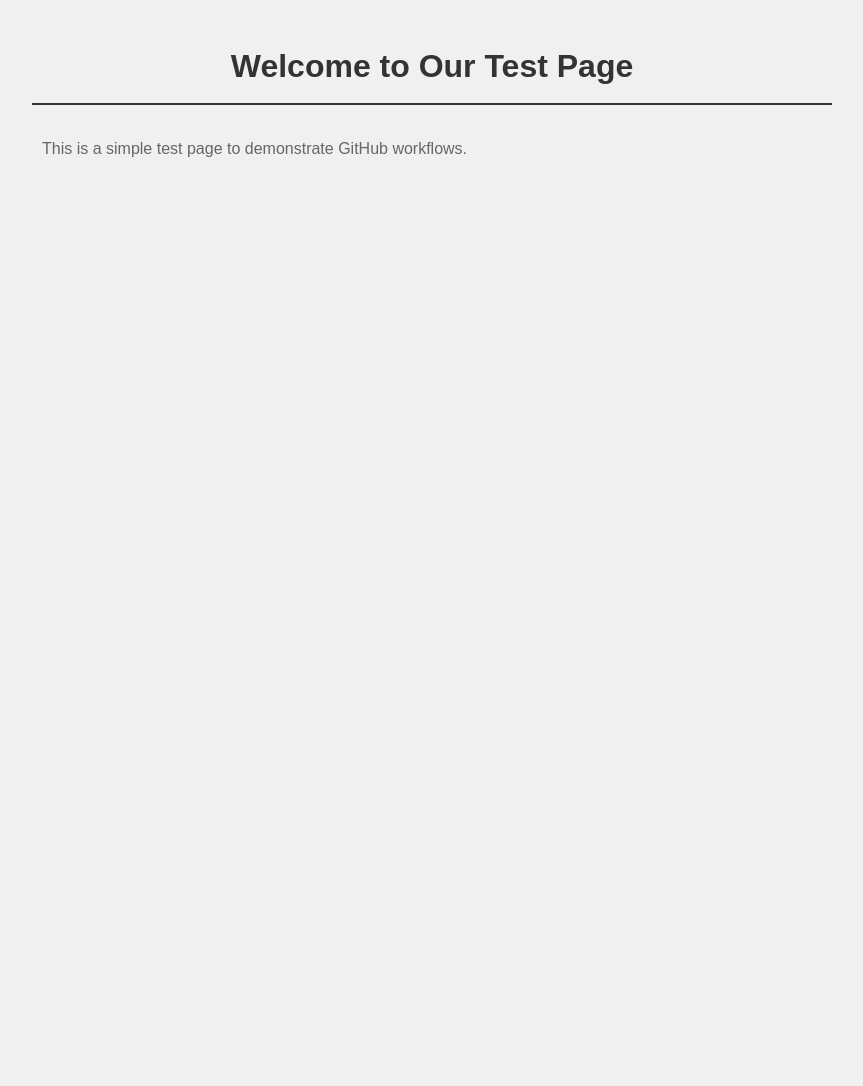
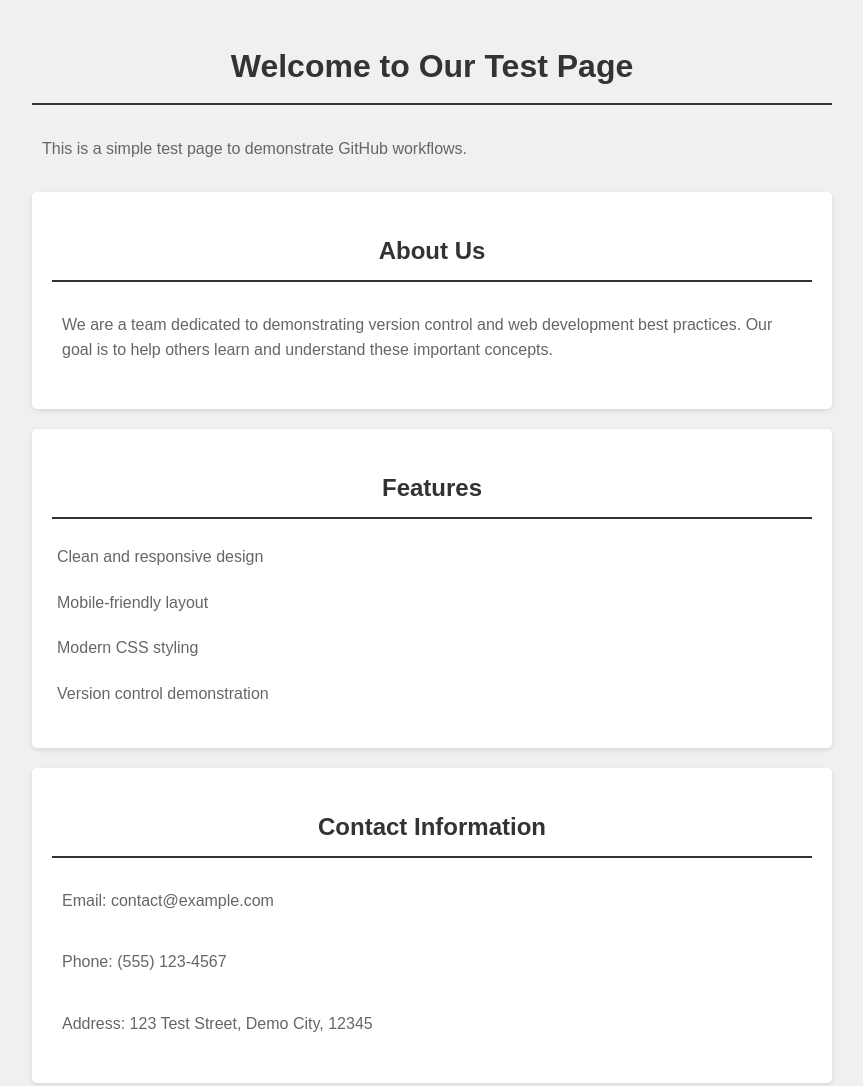
Before and after one commit to anriqato/new-test, a plain HTML site: page index.html in a window 1280 px wide. Shown: the whole page, without its empty margins (208-1071 px from the left). Before the commit the page ends 800 px from the top, so only its background shows below. Drawn offline with Linux system fonts and the light colour scheme.

Commit message:
Add new content sections

```diff
--- a/index.html
+++ b/index.html
@@ -13,7 +13,7 @@
             padding: 20px;
             background-color: #f0f0f0;
         }
-        h1 {
+        h1, h2 {
             color: #333;
             text-align: center;
             border-bottom: 2px solid #333;
@@ -23,10 +23,48 @@
             color: #666;
             padding: 10px;
         }
+        .section {
+            background-color: white;
+            margin: 20px 0;
+            padding: 20px;
+            border-radius: 5px;
+            box-shadow: 0 2px 5px rgba(0,0,0,0.1);
+        }
+        ul {
+            list-style-type: none;
+            padding: 0;
+        }
+        li {
+            margin: 10px 0;
+            padding: 5px;
+            color: #666;
+        }
     </style>
 </head>
 <body>
     <h1>Welcome to Our Test Page</h1>
     <p>This is a simple test page to demonstrate GitHub workflows.</p>
+
+    <div class="section">
+        <h2>About Us</h2>
+        <p>We are a team dedicated to demonstrating version control and web development best practices. Our goal is to help others learn and understand these important concepts.</p>
+    </div>
+
+    <div class="section">
+        <h2>Features</h2>
+        <ul>
+            <li>Clean and responsive design</li>
+            <li>Mobile-friendly layout</li>
+            <li>Modern CSS styling</li>
+            <li>Version control demonstration</li>
+        </ul>
+    </div>
+
+    <div class="section">
+        <h2>Contact Information</h2>
+        <p>Email: contact@example.com</p>
+        <p>Phone: (555) 123-4567</p>
+        <p>Address: 123 Test Street, Demo City, 12345</p>
+    </div>
 </body>
 </html>
```
